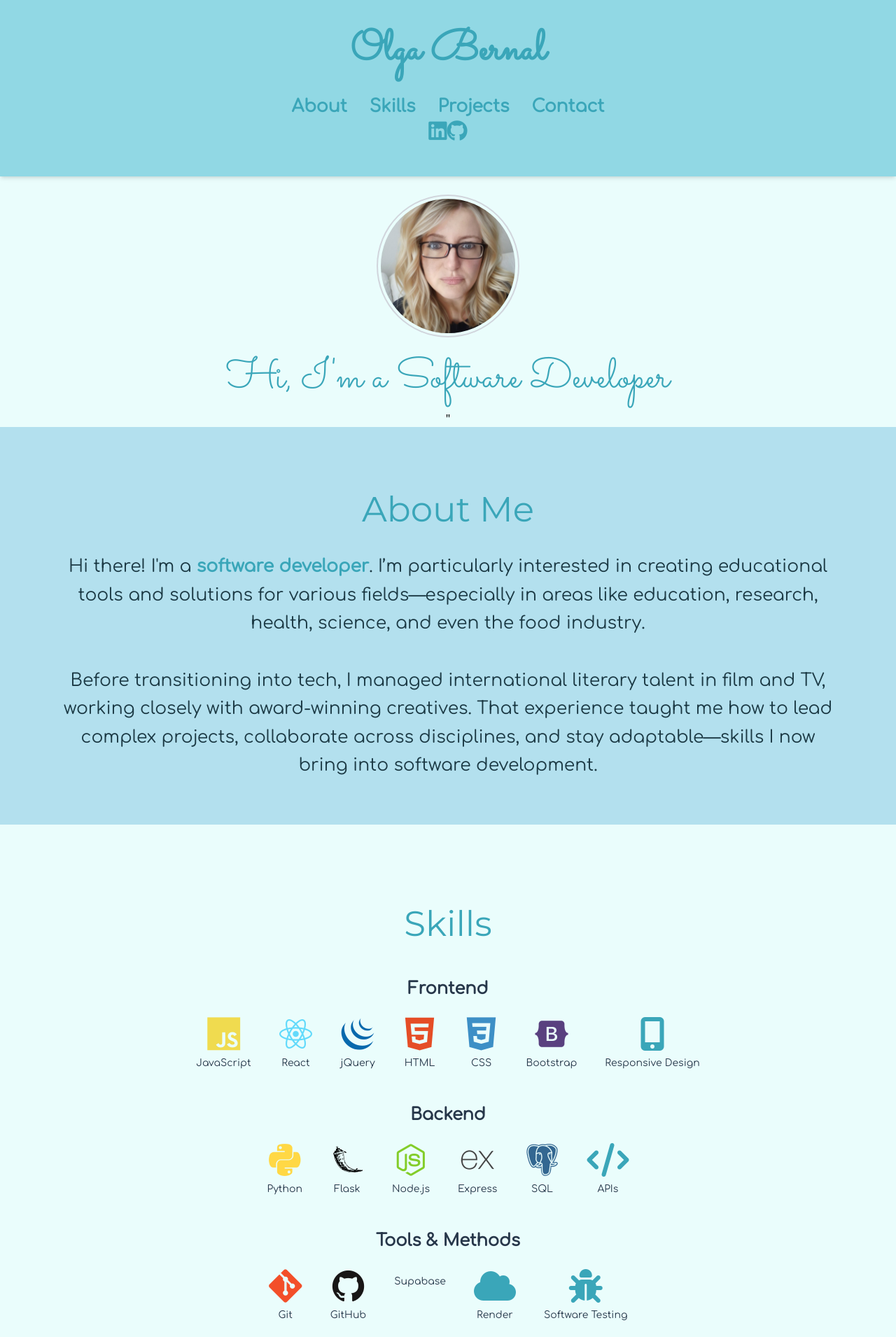
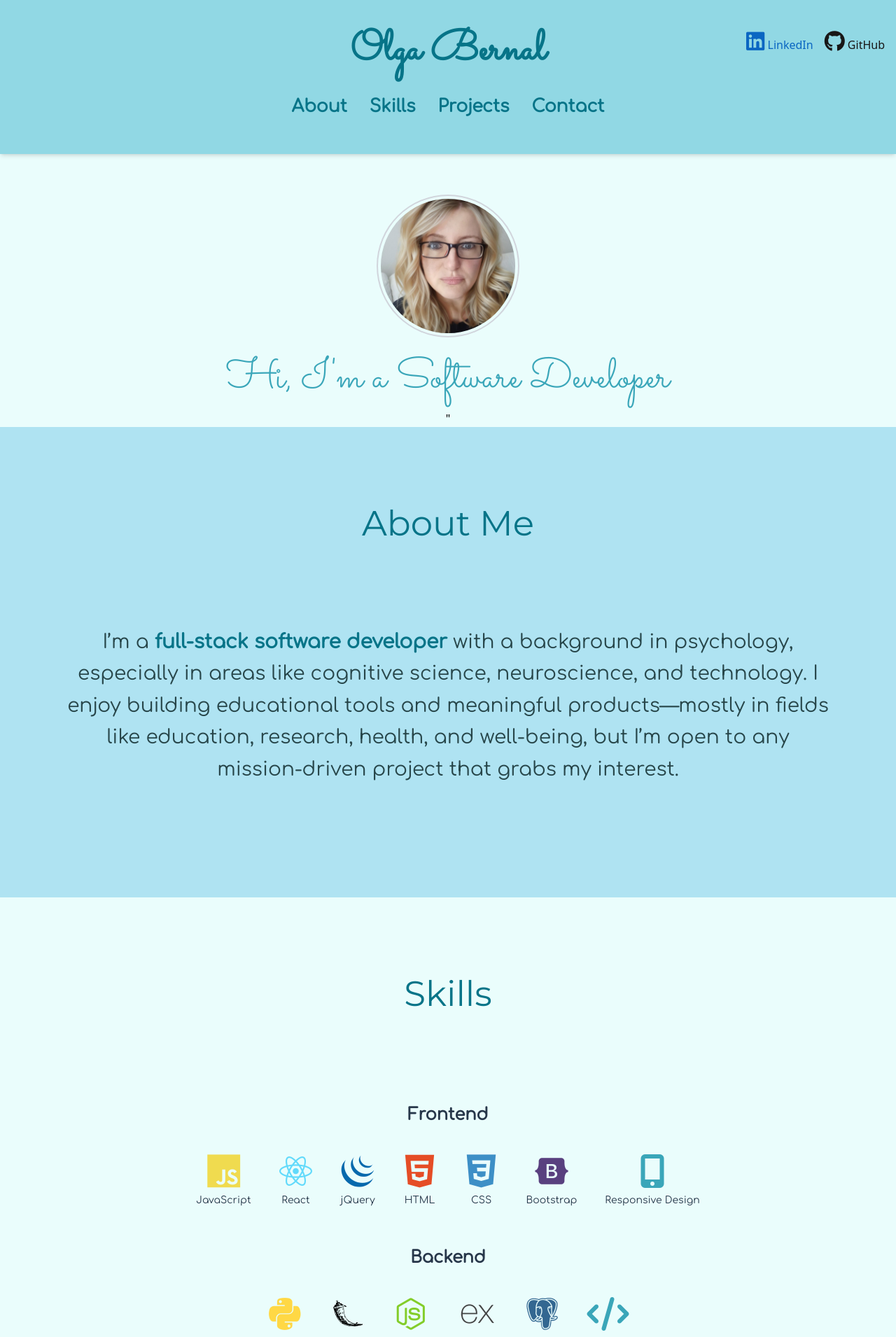
Before and after one commit to Obersan6/my-portfolio, a React (Vite) app: page / in a window 1280 px wide. Shown: the part 20-1930 px from the top of the page at 70% size. Built offline with nearby package versions, Linux system fonts and the light colour scheme.

Commit message:
Final touches of Navbar, About, Skills

```diff
--- a/index.html
+++ b/index.html
@@ -3,7 +3,11 @@
   <head>
     <meta charset="UTF-8" />
     <!-- Google Fonts -->
-    <link href="https://fonts.googleapis.com/css2?family=Comfortaa&family=Dancing+Script:wght@400;700&family=Montserrat&family=Open+Sans:wght@400;600;700&family=Sacramento&display=swap" rel="stylesheet">
+    <!-- <link href="https://fonts.googleapis.com/css2?family=Comfortaa&family=Dancing+Script:wght@400;700&family=Montserrat&family=Open+Sans:wght@400;600;700&family=Sacramento&display=swap" rel="stylesheet">
+     -->
+    <!-- Google Fonts -->
+<link href="https://fonts.googleapis.com/css2?family=Comfortaa&family=Dancing+Script:wght@400;700&family=Montserrat&family=Open+Sans:wght@400;600;700&family=Sacramento&family=Indie+Flower&display=swap" rel="stylesheet">
+
     <!-- Devicon -->
     <link rel="stylesheet" href="https://cdn.jsdelivr.net/gh/devicons/devicon@latest/devicon.min.css">
     <meta name="viewport" content="width=device-width, initial-scale=1.0" />
--- a/src/components/About.jsx
+++ b/src/components/About.jsx
@@ -4,13 +4,15 @@ import React from 'react';
 
 function About() {
     return (
-        <section id="about" className="bg-[#b3e0ee] py-16 text-center">
-            <h2 className="text-[50px] font-['Montserrat'] text-[#3AA6B9] mt-4">About Me</h2>
+        // <section id="about" className="bg-[#b3e0ee] pt-25 pb-40 text-center">
+        <section id="about" className="bg-[#afe3f2] pt-25 pb-40 text-center">
 
-            <p className="mt-6 text-lg px-6 max-w-6xl mx-auto text-[25px] font-['Comfortaa'] text-[#1b3944] leading-relaxed">
-            Hi there! I'm a <span className="font-bold text-[#3AA6B9]">software developer</span>. I’m particularly interested in creating educational tools and solutions for various fields—especially in areas like education, research, health, science, and even the food industry.
-            <br /><br />
-            Before transitioning into tech, I managed international literary talent in film and TV, working closely with award-winning creatives. That experience taught me how to lead complex projects, collaborate across disciplines, and stay adaptable—skills I now bring into software development.
+            <h2 className="text-[50px] font-['Montserrat'] text-[#077488]">About Me</h2>
+
+            <p className="mt-16 text-lg px-6 max-w-6xl mx-auto text-[28px] font-['Comfortaa'] text-[#27464a] leading-relaxed">
+            {/* 👋 Hi there!  */}
+            <br />
+            I’m a <span className="font-bold text-[#077488]">full-stack software developer</span> with a background in psychology, especially in areas like cognitive science, neuroscience, and technology. I enjoy building educational tools and meaningful products—mostly in fields like education, research, health, and well-being, but I’m open to any mission-driven project that grabs my interest.
             </p>
         </section>
     );
--- a/src/components/Contact.jsx
+++ b/src/components/Contact.jsx
@@ -47,7 +47,7 @@ function Contact() {
   return (
     <section id="contact" className="min-h-screen bg-[#EAFDFC] flex items-center justify-center px-6 py-12">
       <div className="max-w-xl w-full text-center">
-        <h2 className="text-[40px] font-['Comfortaa'] font-bold text-[#3AA6B9] mb-6">Get in Touch</h2>
+        <h2 className="text-[40px] font-['Comfortaa'] text-[#077488] mb-6">Get in Touch</h2>
 
         {submitted ? (
           <p className="text-green-600 text-lg">
--- a/src/components/Footer.jsx
+++ b/src/components/Footer.jsx
@@ -7,10 +7,10 @@ function Footer() {
     <footer className="bg-[#91D8E4] py-6 text-center mt-20">
       <div className="flex justify-center space-x-6 mb-4">
         <a href="https://www.linkedin.com/in/your-linkedin-here" target="_blank" rel="noopener noreferrer">
-          <i className="fab fa-linkedin text-2xl text-[#3AA6B9] hover:text-[#27374a]"></i>
+          <i className="fab fa-linkedin text-2xl text-[#0A66C2] hover:text-[#3AA6B9]"></i>
         </a>
         <a href="https://github.com/your-github-here" target="_blank" rel="noopener noreferrer">
-          <i className="fab fa-github text-2xl text-[#3AA6B9] hover:text-[#27374a]"></i>
+          <i className="fab fa-github text-2xl text-[#181717] hover:text-[#3AA6B9]"></i>
         </a>
       </div>
       <p className="text-sm text-[#27374a]">© 2025 Olga Bernal. All rights reserved.</p>
--- a/src/components/Home.jsx
+++ b/src/components/Home.jsx
@@ -15,6 +15,7 @@ function Home() {
             />
 
             <h2 className="text-[60px] font-['Sacramento'] text-[#3AA6B9] mt-4">
+            {/* <h2 className="text-[60px] font-['Sacramento'] text-[#077488] mt-4"> */}
                 Hi, I'm a Software Developer
             </h2>"
         </section>
--- a/src/components/Navbar.jsx
+++ b/src/components/Navbar.jsx
@@ -1,3 +1,5 @@
+/* NavBar Component */
+
 /* NavBar Component */
 
 import React, { useState , useEffect } from 'react';
@@ -36,12 +38,23 @@ function Navbar() {
     return (
         <nav className={`fixed top-0 w-full z-50 transition-all duration-300 ease-in-out bg-[#91D8E4] shadow-md ${isShrunk ? 'py-2' : 'py-12'}`}>
 
-            <div className="max-w-screen-xl mx-auto px-4 flex flex-col items-center justify-between">
+            <div className="max-w-screen-xl mx-auto px-4 flex flex-col items-center justify-between relative">
+
+              {/* Social Icons - top-right corner */}
+              <div className="absolute top-4 right-4 flex space-x-4">
+                <a className="text-[#0A66C2] hover:text-[#3AA6B9]" href="https://www.linkedin.com/in/olga-bernal/" target="_blank" rel="noopener noreferrer">
+                  <i className="fab fa-linkedin text-3xl text-[#0A66C2] hover:text-[#3AA6B9]"></i> LinkedIn
+                </a>
+                <a className="text-[#181717] hover:text-[#3AA6B9]" href="https://github.com/Obersan6" target="_blank" rel="noopener noreferrer">
+                  <i className="fab fa-github text-3xl text-[#181717] hover:text-[#3AA6B9]"></i> GitHub
+                </a>
+              </div>
+
 
                 {/* Brand Name */}
                 <a
                     href="#home"
-                    className={`font-['Sacramento']  text-[#3AA6B9] hover:text-[#27374a] font-bold transition-colors duration-300 nav-link ${
+                    className={`font-['Sacramento'] text-[#3AA6B9] hover:text-[#27464a] font-bold transition-colors duration-300 nav-link ${
                     isShrunk ? 'text-[40px]' : 'text-[60px]'}`}
                 >
                     Olga Bernal
@@ -95,16 +108,6 @@ function Navbar() {
                     </a>
                   </li>
                 </ul>
-
-                {/* LinkedIn and GitHub */}
-                <div clasName="flex space-x-4 mt-4">
-                  <a href="https://www.linkedin.com/in/olga-bernal/" target="_blank" rel="noopener noreferrer">
-                    <i className="fab fa-linkedin text-3xl text-[#3AA6B9] hover:text-[#27374a]"></i>
-                  </a>
-                  <a href="https://github.com/Obersan6" target="_blank rel=noopener noreferrer">
-                    <i className="fab fa-github text-3xl text-[#3AA6B9] hover:text-[#27374a]"></i>
-                  </a>
-                </div>
             </div>
         </nav>
     )
--- a/src/components/Projects.jsx
+++ b/src/components/Projects.jsx
@@ -5,8 +5,9 @@ import ProjectCard from './ProjectCard';
 
 function Projects() {
     return (
-        <section id="projects" className="bg-[#b3e0ee] py-16 text-center">
-            <h2 className="text-[50px] font-['Montserrat'] text-[#3AA6B9] mt-12">Projects</h2>
+        // <section id="projects" className="bg-[#b3e0ee] py-16 text-center">
+        <section id="projects" className="bg-[#afe3f2] py-16 text-center">
+            <h2 className="text-[50px] font-['Montserrat'] text-[#077488] mt-12">Projects</h2>
 
             {/* Main Projects */}
             <div className="space-y-16 mb-20">
@@ -36,7 +37,7 @@ function Projects() {
             </div>
 
             {/* Other Projects */}
-            <h2 className="text-[50px] font-['Montserrat'] text-[#3AA6B9] mt-4">Other Projects</h2>
+            <h2 className="text-[50px] font-['Montserrat'] text-[#077488] mt-4">Other Projects</h2>
             <div className="grid grid-cols-1 md:grid-cols-2 lg:grid-cols-3 gap-10">
                 {/* Small/Other projects */}
                 <ProjectCard
--- a/src/components/Skills.jsx
+++ b/src/components/Skills.jsx
@@ -5,12 +5,12 @@ import React from 'react';
 
 function Skills() {
     return (
-      <section id="skills" className="bg-[#EAFDFC] py-16 text-center">
-            <h2 className="text-[50px] font-['Montserrat'] text-[#3AA6B9] mt-10">Skills</h2>
+      <section id="skills" className="bg-[#EAFDFC] pt-25 pb-40 text-center">
+            <h2 className="text-[50px] font-['Montserrat'] text-[#077488] ">Skills</h2>
 
           {/* Frontend */}
-          <div className="mb-12 mt-10">
-            <h3 className="text-2xl font-semibold font-['Comfortaa'] text-[#27374a] mb-6">Frontend</h3>
+          <div className="mt-30 mb-14">
+            <h3 className="text-2xl font-semibold font-['Comfortaa'] text-[#27374a] mb-10">Frontend</h3>
             <div className="flex flex-wrap justify-center gap-10">
               {[
                 ['devicon-javascript-plain', 'JavaScript', 'devicon'],
@@ -35,7 +35,7 @@ function Skills() {
 
           {/* Backend */}
           <div className="mb-12">
-            <h3 className="text-2xl font-semibold font-['Comfortaa'] text-[#27374a] mb-6">Backend</h3>
+            <h3 className="text-2xl font-semibold font-['Comfortaa'] text-[#27374a] mb-10">Backend</h3>
             <div className="flex flex-wrap justify-center gap-10">
               {[
                 ['devicon-python-plain', 'Python', 'devicon'],
@@ -60,7 +60,7 @@ function Skills() {
 
           {/* Tools & Methods */}
           <div>
-            <h3 className="text-2xl font-semibold font-['Comfortaa'] text-[#27374a] mb-6">Tools & Methods</h3>
+            <h3 className="text-2xl font-semibold font-['Comfortaa'] text-[#27374a] mb-10">Tools & Methods</h3>
             <div className="flex flex-wrap justify-center gap-10">
               {[
                 ['devicon-git-plain', 'Git', 'devicon'],
--- a/src/index.css
+++ b/src/index.css
@@ -12,7 +12,10 @@ body {
 
 .nav-link {
     color: #3AA6B9;
+    color: #0a89a0;
+    color: #077488;
+
 }
 .nav-link:hover {
-    color:#27374a;
+    color:#083265;
 }
```
